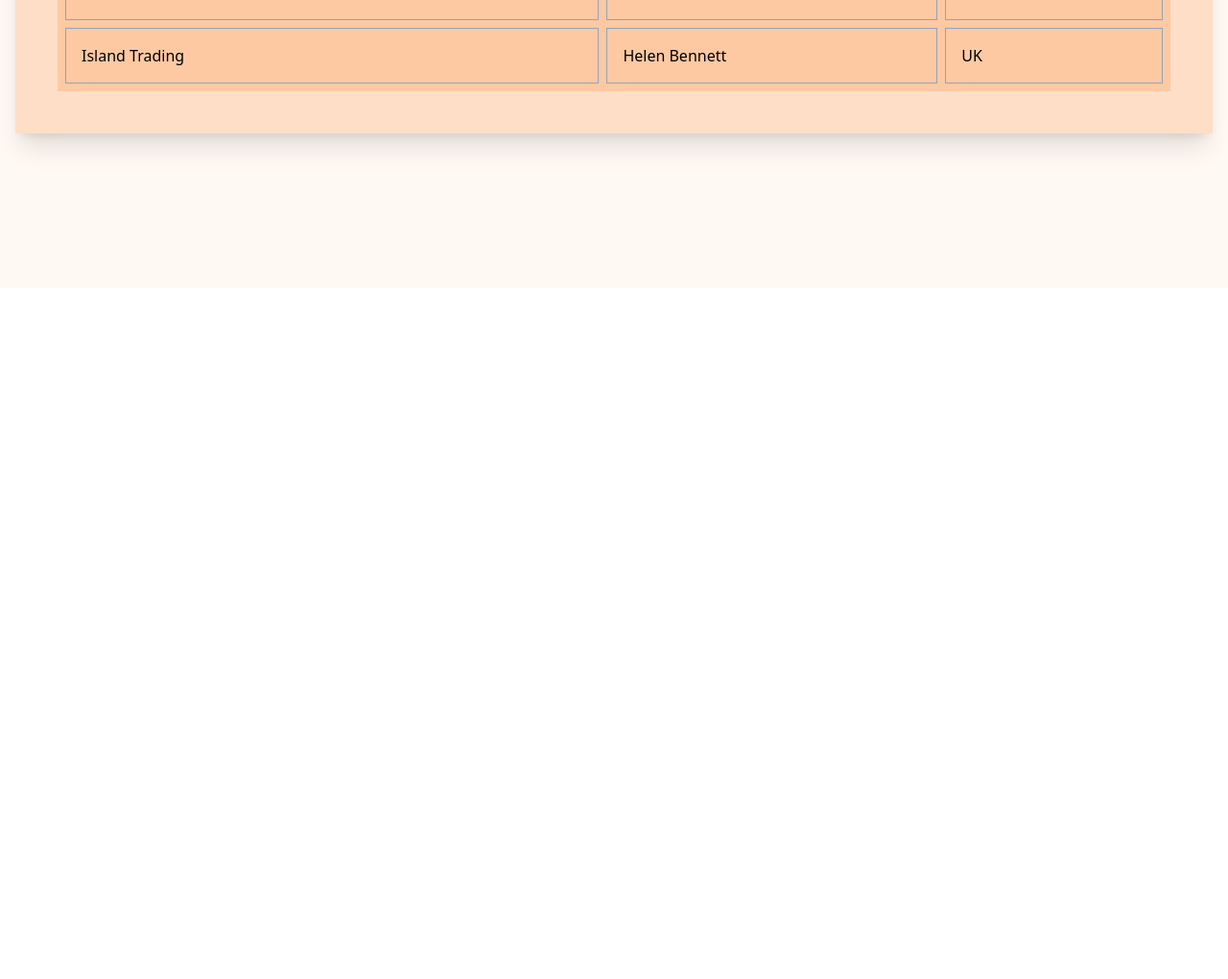
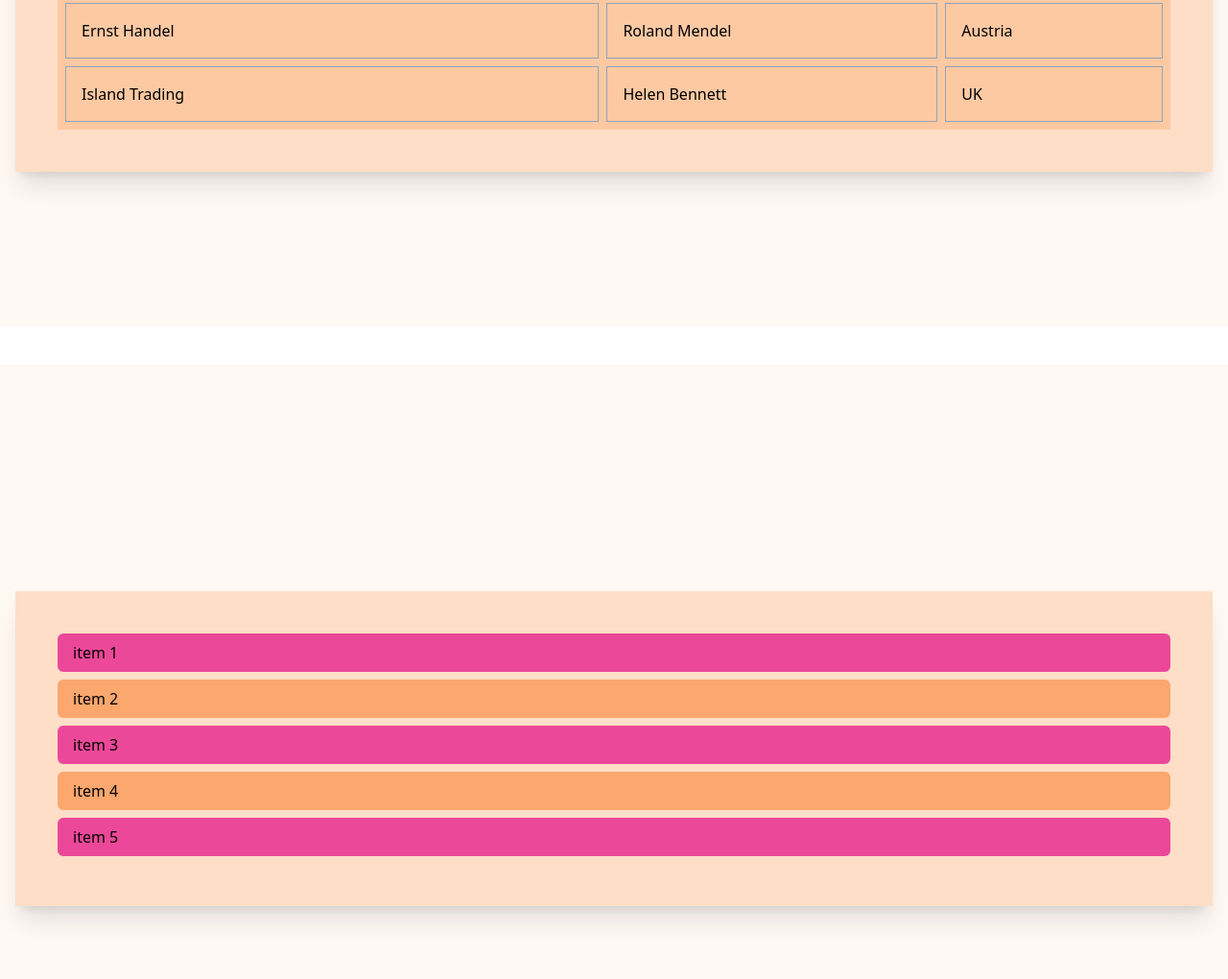
Before and after one commit to ramanovaris/coba-tailwindcss-v3.1, a website: page index.html in a window 1280 px wide. Shown: the part 1428-2448 px from the top of the page at 96% size. Before the commit the page ends 1728 px from the top, so only its background shows below. Drawn offline with Linux system fonts and the light colour scheme.

Commit message:
Feature: add Arbitrary Variant

```diff
--- a/index.html
+++ b/index.html
@@ -10,7 +10,8 @@
     <h1 class="text-5xl text-hijau">Hello World!</h1>
     <div class="kotak">ini tulisan</div>
 
-    <section class="bg-tema/5 flex h-screen items-center p-4">
+    <!-- Implementation Theme Colors -->
+    <section class="bg-tema/5 mb-10 flex h-screen items-center p-4">
       <div class="container">
         <div class="bg-tema/20 mx-auto w-full p-11 shadow-xl md:max-w-xl">
           <form>
@@ -35,7 +36,8 @@
       </div>
     </section>
 
-    <section class="bg-tema/5 flex h-screen items-center p-4">
+    <!-- Border Spacing -->
+    <section class="bg-tema/5 mb-10 flex h-screen items-center p-4">
       <div class="container mx-auto">
         <div class="bg-tema/20 md:max-w-1xl mx-auto w-full p-11 shadow-xl">
           <table class="bg-tema/20 w-full border-separate border-spacing-2">
@@ -73,5 +75,26 @@
         </div>
       </div>
     </section>
+
+    <!-- Arbitrary Variant -->
+    <section class="bg-tema/5 mb-10 flex h-screen items-center p-4">
+      <div class="container mx-auto">
+        <div class="bg-tema/20 md:max-w-1xl mx-auto w-full p-11 shadow-xl">
+          <!-- <ul class="[&>*]:bg-pink-500"> -->
+          <!-- <ul class="[&>li:first-child]:bg-pink-500"> -->
+          <!-- <ul class="[&>li:last-child]:bg-pink-500"> -->
+          <!-- <ul class="[&>li:nth-child(3)]:bg-pink-500"> -->
+          <ul
+            class="[&>li:first-child]:bg-pink-500 [&>li:last-child]:bg-pink-500 [&>li:nth-child(3)]:bg-pink-500"
+          >
+            <li class="bg-tema/50 mb-2 rounded-md px-4 py-2">item 1</li>
+            <li class="bg-tema/50 mb-2 rounded-md px-4 py-2">item 2</li>
+            <li class="bg-tema/50 mb-2 rounded-md px-4 py-2">item 3</li>
+            <li class="bg-tema/50 mb-2 rounded-md px-4 py-2">item 4</li>
+            <li class="bg-tema/50 mb-2 rounded-md px-4 py-2">item 5</li>
+          </ul>
+        </div>
+      </div>
+    </section>
   </body>
 </html>
```
Also changed, not shown: dist/output.css.
